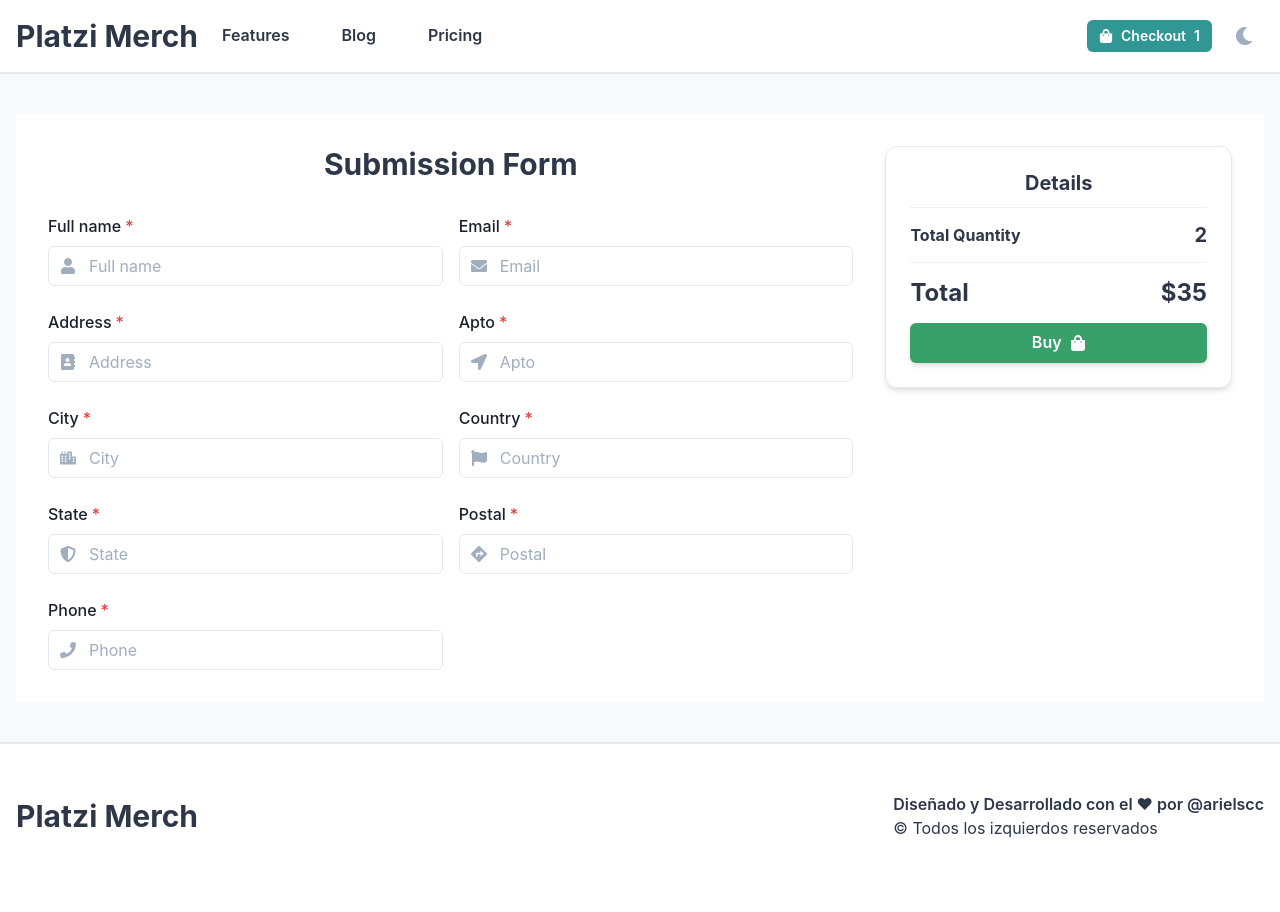
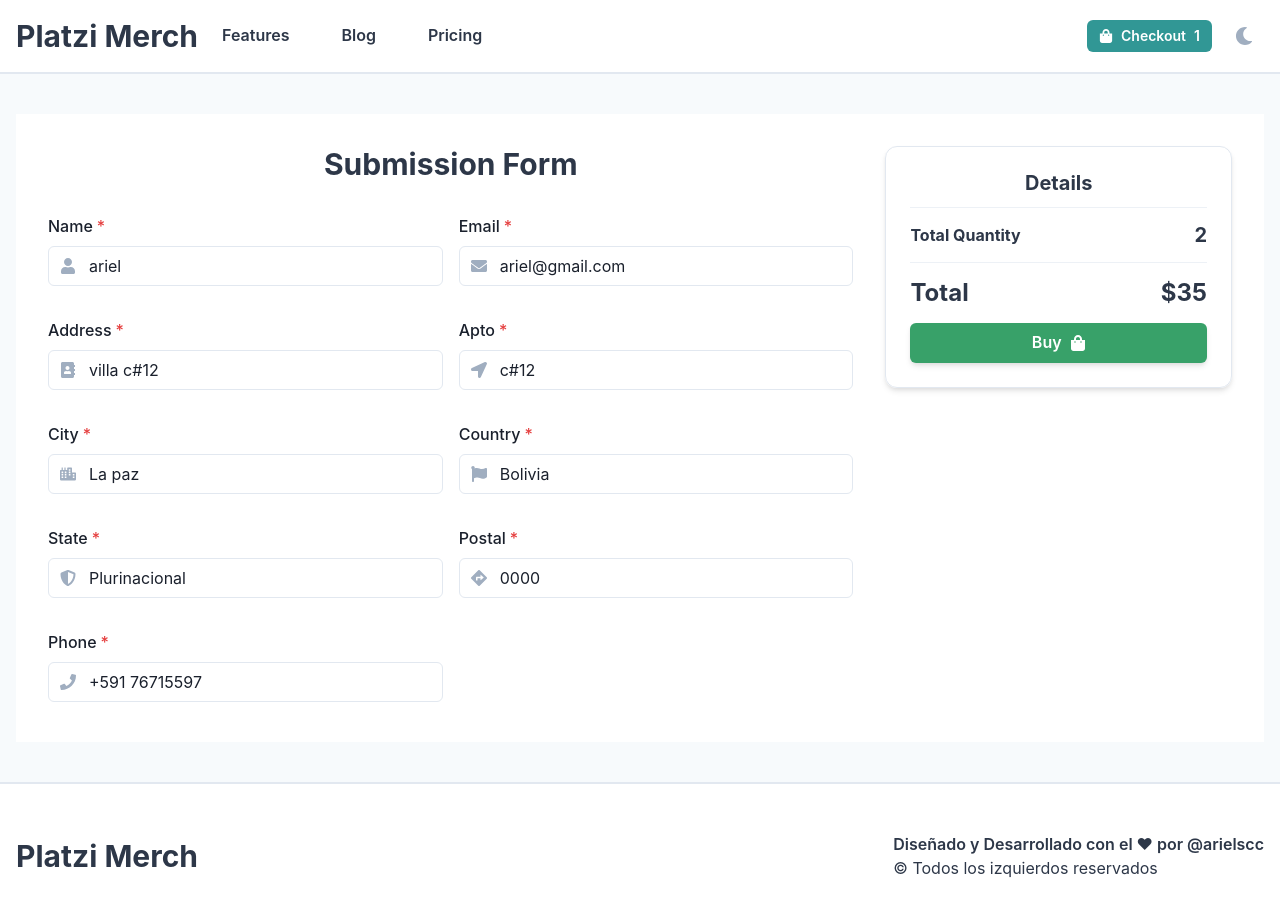
Before and after one commit to arielscc/TiendaOnline, a React app: page /checkout/information in a window 1280 px wide. Shown: the top 912 px of the page. Before the commit the page ends 888 px from the top, so only its background shows below. Built offline with nearby package versions, Linux system fonts and the light colour scheme.

Commit message:
Agregando validacion del formulario

```diff
--- a/package.json
+++ b/package.json
@@ -25,13 +25,15 @@
     "@chakra-ui/react": "^1.6.3",
     "@emotion/react": "^11.4.0",
     "@emotion/styled": "^11.3.0",
+    "formik": "^2.2.9",
     "framer-motion": "^4.1.17",
     "i": "^0.3.6",
     "npm": "^7.18.1",
     "react": "^17.0.2",
     "react-dom": "^17.0.2",
     "react-icons": "^4.2.0",
-    "react-router-dom": "^5.2.0"
+    "react-router-dom": "^5.2.0",
+    "yup": "^0.32.9"
   },
   "devDependencies": {
     "@babel/core": "^7.14.6",
--- /dev/null
+++ b/src/components/FormInputs.js
@@ -0,0 +1,37 @@
+import { Field, ErrorMessage } from 'formik';
+import React from 'react';
+import {
+  FormControl,
+  FormLabel,
+  InputGroup,
+  InputLeftElement,
+  Input,
+  Box,
+} from '@chakra-ui/react';
+
+const FormInputs = React.memo(({ type, Icon, isnotvalid }) => (
+  <FormControl id={type} mt="2" h="20" isRequired isInvalid={isnotvalid}>
+    <FormLabel textTransform="capitalize">{type}</FormLabel>
+    <InputGroup>
+      <InputLeftElement pointerEvents="none" color="gray.400">
+        {Icon}
+      </InputLeftElement>
+      <Input
+        as={Field}
+        placeholder={type}
+        _placeholder={{
+          textTransform: 'capitalize',
+        }}
+        focusBorderColor={isnotvalid ? 'red.400' : 'teal.400'}
+        autoComplete="off"
+        type={type}
+        name={type}
+      />
+    </InputGroup>
+    <Box color="red.400" fontSize="sm">
+      <ErrorMessage name={type} />
+    </Box>
+  </FormControl>
+));
+
+export default FormInputs;
--- a/src/pages/Information.js
+++ b/src/pages/Information.js
@@ -1,11 +1,6 @@
 import React from 'react';
 import {
-  FormControl,
-  FormLabel,
   HStack,
-  Input,
-  InputLeftElement,
-  InputGroup,
   SimpleGrid,
   VStack,
   Divider,
@@ -25,108 +20,94 @@
   FaPhone,
   FaShoppingBag,
 } from 'react-icons/fa';
-import { Link } from 'react-router-dom';
+import { Formik, Form } from 'formik';
+import * as Yup from 'yup';
 import useStylesDark from '../utils/darkmode';
+import FormInputs from '../components/FormInputs';
 
 const Information = () => {
   const { bg, textColor } = useStylesDark();
+
+  const formIcons = {
+    name: <FaUser />,
+    email: <FaEnvelope />,
+    address: <FaAddressBook />,
+    apto: <FaLocationArrow />,
+    city: <FaCity />,
+    country: <FaFlag />,
+    state: <FaShieldAlt />,
+    postal: <FaDirections />,
+    phone: <FaPhone />,
+  };
+
+  const inputs = Object.keys(formIcons);
+
   return (
     <>
-      <HStack as="form" w="7xl" bg={bg} p="8" spacing="8">
+      <Formik
+        initialValues={{
+          name: 'ariel',
+          email: 'ariel@gmail.com',
+          address: 'villa c#12',
+          apto: 'c#12',
+          city: 'La paz',
+          country: 'Bolivia',
+          state: 'Plurinacional',
+          postal: '0000',
+          phone: '+591 76715597',
+        }}
+        validationSchema={Yup.object({
+          name: Yup.string()
+            .max(15, 'Must be 15 characters or less')
+            .required('Required'),
+          email: Yup.string()
+            .email('Invalid email address')
+            .required('Required'),
+          address: Yup.string()
+            .max(20, 'Must be 20 characters or less')
+            .required('Required'),
+          apto: Yup.string()
+            .max(20, 'Must be 20 characters or less')
+            .required('Required'),
+          city: Yup.string()
+            .max(20, 'Must be 20 characters or less')
+            .required('Required'),
+          country: Yup.string()
+            .max(20, 'Must be 20 characters or less')
+            .required('Required'),
+          state: Yup.string()
+            .max(20, 'Must be 20 characters or less')
+            .required('Required'),
+          postal: Yup.string()
+            .max(4, 'Must be 4 characters or less')
+            .required('Required'),
+          phone: Yup.string()
+            .max(20, 'Must be 20 characters or less')
+            .required('Required'),
+        })}
+        onSubmit={(values, { setSubmitting }) => {
+          setSubmitting(false);
+        }}
+      >
+        {({ errors, touched }) => (
+          <HStack as={Form} w="7xl" bg={bg} p="8" spacing="8">
             <VStack w="70%">
               <Heading size="lg" color={textColor} mb="4">
                 Submission Form
               </Heading>
               <SimpleGrid columns="2" spacing="4" w="full">
-            <FormControl id="full-name" mt="2" isRequired>
-              <FormLabel>Full name</FormLabel>
-              <InputGroup>
-                <InputLeftElement pointerEvents="none" color="gray.400">
-                  <FaUser />
-                </InputLeftElement>
-                <Input placeholder="Full name" type="text" autoComplete="off" />
-              </InputGroup>
-            </FormControl>
-
-            <FormControl id="email" mt="2" isRequired>
-              <FormLabel>Email</FormLabel>
-              <InputGroup>
-                <InputLeftElement pointerEvents="none" color="gray.400">
-                  <FaEnvelope />
-                </InputLeftElement>
-                <Input placeholder="Email" type="email" autoComplete="off" />
-              </InputGroup>
-            </FormControl>
-
-            <FormControl id="adreess" mt="2" isRequired>
-              <FormLabel>Address</FormLabel>
-              <InputGroup>
-                <InputLeftElement pointerEvents="none" color="gray.400">
-                  <FaAddressBook />
-                </InputLeftElement>
-                <Input placeholder="Address" />
-              </InputGroup>
-            </FormControl>
-
-            <FormControl id="apto" mt="2" isRequired>
-              <FormLabel>Apto</FormLabel>
-              <InputGroup>
-                <InputLeftElement pointerEvents="none" color="gray.400">
-                  <FaLocationArrow />
-                </InputLeftElement>
-                <Input placeholder="Apto" />
-              </InputGroup>
-            </FormControl>
-
-            <FormControl id="city" mt="2" isRequired>
-              <FormLabel>City</FormLabel>
-              <InputGroup>
-                <InputLeftElement pointerEvents="none" color="gray.400">
-                  <FaCity />
-                </InputLeftElement>
-                <Input placeholder="City" />
-              </InputGroup>
-            </FormControl>
-
-            <FormControl id="country" mt="2" isRequired>
-              <FormLabel>Country</FormLabel>
-              <InputGroup>
-                <InputLeftElement pointerEvents="none" color="gray.400">
-                  <FaFlag />
-                </InputLeftElement>
-                <Input placeholder="Country" />
-              </InputGroup>
-            </FormControl>
-
-            <FormControl id="state" mt="2" isRequired>
-              <FormLabel>State</FormLabel>
-              <InputGroup>
-                <InputLeftElement pointerEvents="none" color="gray.400">
-                  <FaShieldAlt />
-                </InputLeftElement>
-                <Input placeholder="State" />
-              </InputGroup>
-            </FormControl>
-
-            <FormControl id="postal" mt="2" isRequired>
-              <FormLabel>Postal</FormLabel>
-              <InputGroup>
-                <InputLeftElement pointerEvents="none" color="gray.400">
-                  <FaDirections />
-                </InputLeftElement>
-                <Input placeholder="Postal" />
-              </InputGroup>
-            </FormControl>
-
-            <FormControl id="phone" mt="2" isRequired>
-              <FormLabel>Phone</FormLabel>
-              <InputGroup>
-                <InputLeftElement pointerEvents="none" color="gray.400">
-                  <FaPhone />
-                </InputLeftElement>
-                <Input placeholder="Phone" />
-              </InputGroup>
-            </FormControl>
+                {inputs.map((input) => {
+                  const icon = formIcons[input];
+                  const isvalid = errors?.[input] && touched?.[input];
+                  return (
+                    <FormInputs
+                      key={input}
+                      type={input}
+                      Icon={icon}
+                      isnotvalid={isvalid}
+                    />
+                  );
+                })}
               </SimpleGrid>
             </VStack>
             <VStack
@@ -159,8 +140,6 @@
                 <Text>$35</Text>
               </HStack>
               <Button
-            as={Link}
-            to="/checkout/payment"
                 rightIcon={<FaShoppingBag />}
                 variant="solid"
                 colorScheme="green"
@@ -172,6 +151,8 @@
               </Button>
             </VStack>
           </HStack>
+        )}
+      </Formik>
     </>
   );
 };
```
Also changed, not shown: 2 other files (tests, documents, lock files or other folders). Lines whose indentation alone changed are shown as unchanged.
